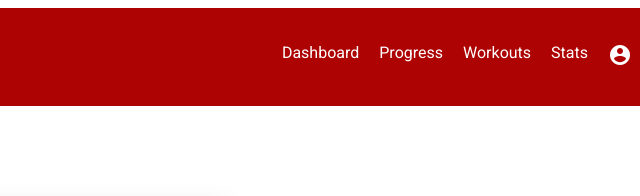
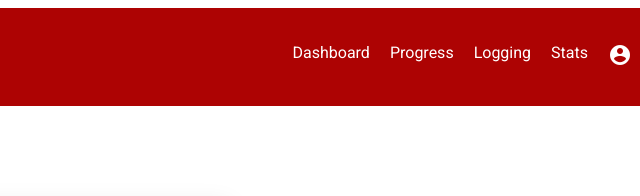
Before and after one commit to Jluste93/Fitness-Warriors_UI, a website: page Profile.html in a window 1280 px wide. Shown: the top 196 px of the page, 605-1245 px from the left. Drawn offline with Linux system fonts and the light colour scheme.

Commit message:
updated navigation

```diff
--- a/Profile.html
+++ b/Profile.html
@@ -20,7 +20,7 @@
             <ul id="nav-mobile" class="right">
                 <li><a href="index.html">Dashboard</a></li>
                 <li><a href="progress.html">Progress</a></li>
-                <li><a href="workouts.html">Workouts</a></li>
+                <li><a href="workouts.html">Logging</a></li>
                 <li><a href="stats.html">Stats</a></li>
                 <li><a href="Profile.html"><i class="material-icons">account_circle</i></a></li>
             </ul>
```
Also changed, not shown: index.html (+1 -1 lines), nameSetUp.html (+1 -1 lines), progress.html (+1 -1 lines), stats.html (+1 -1 lines), workouts.html (+1 -1 lines), test.html (deleted).
